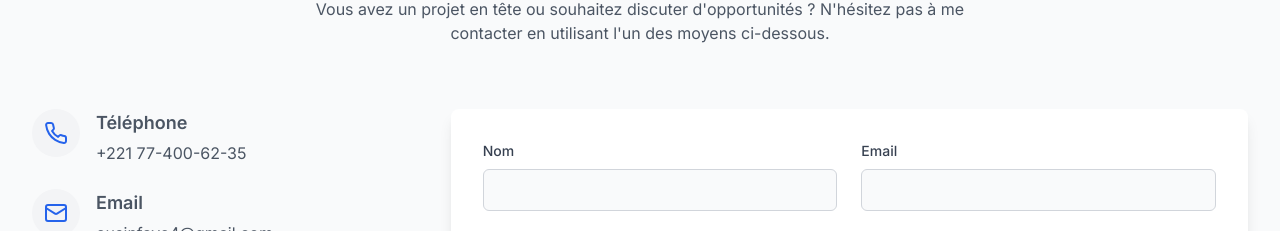
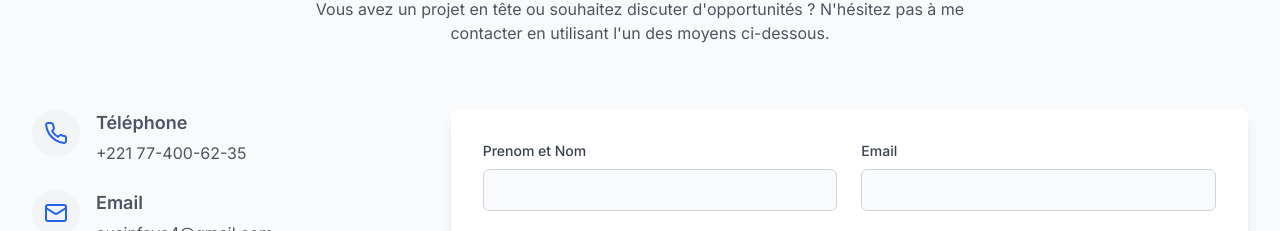
Before and after one commit to dembouz07/portfolio, a React (Vite) app: page / in a window 1280 px wide. Shown: the part 4175-4406 px from the top of the page. Built offline with nearby package versions, Linux system fonts and the light colour scheme.

Commit message:
sixth commit

```diff
--- a/src/components/ContactSection.tsx
+++ b/src/components/ContactSection.tsx
@@ -207,7 +207,7 @@ const ContactSection: React.FC<ContactSectionProps> = ({ isDarkMode }) => {
                         htmlFor="name"
                         className={`block mb-2 text-sm font-medium ${isDarkMode ? 'text-gray-300' : 'text-gray-700'}`}
                     >
-                      Nom
+                      Prenom et Nom
                     </label>
                     <input
                         type="text"
```
